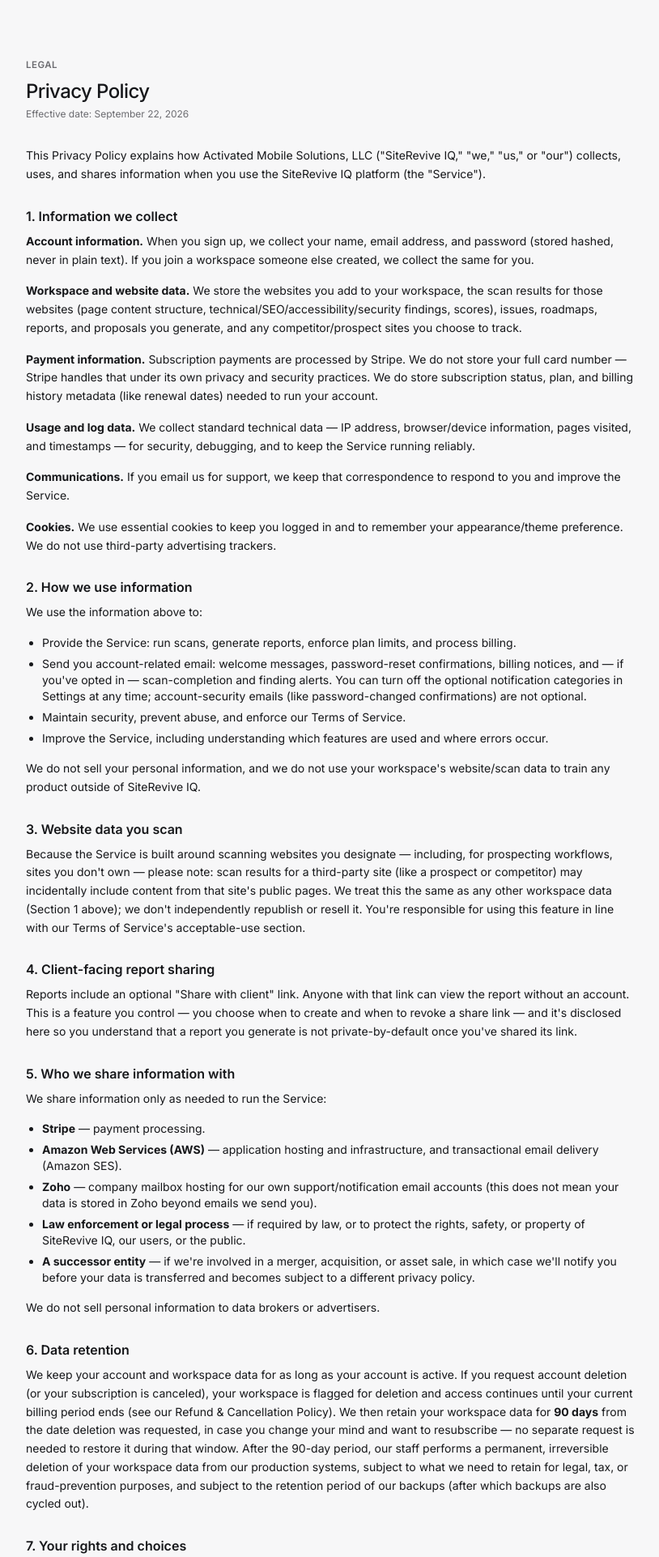
After one commit to Dandre89/sitereviveiq-basic, a Django app: page /legal/privacy/ in a window 1280 px wide. The commit adds this page. Shown: the top 1923 px of the page at 81% size, without its empty margins (232-1046 px from the left). Run offline with Django 5.2, Linux system fonts and the light colour scheme; parts of the project's set-up code (start-up, migrations or seed data) failed here and were passed over; some libraries are stand-ins or nearby versions.

Commit message:
Add public legal pages (Terms, Privacy, Refund & Cancellation Policy) and link from login/signup/pricing footers

```diff
--- a/src/apps/core/urls.py
+++ b/src/apps/core/urls.py
@@ -7,4 +7,7 @@ app_name = "core"
 urlpatterns = [
     path("", views.dashboard, name="dashboard"),
     path("settings/", views.settings_view, name="settings"),
+    path("legal/terms/", views.legal_terms, name="legal_terms"),
+    path("legal/privacy/", views.legal_privacy, name="legal_privacy"),
+    path("legal/refund-policy/", views.legal_refund_policy, name="legal_refund_policy"),
 ]
--- a/src/apps/core/views.py
+++ b/src/apps/core/views.py
@@ -9,6 +9,19 @@ from apps.scans.models import Scan
 from apps.websites.models import Website
 from apps.workspaces.access import scope_websites
 from apps.workspaces.models import WorkspaceMembership
+
+
+def legal_terms(request):
+    """Public — no @login_required. See views.py docstring note in the Enterprise codebase's copy of this page: policy text is company-wide and duplicated verbatim across all three tiers."""
+    return render(request, "legal/terms.html")
+
+
+def legal_privacy(request):
+    return render(request, "legal/privacy.html")
+
+
+def legal_refund_policy(request):
+    return render(request, "legal/refund_policy.html")
 
 
 @login_required
--- /dev/null
+++ b/src/templates/legal/privacy.html
@@ -0,0 +1,87 @@
+{% extends "base.html" %}
+{% block title %}Privacy Policy — SiteRevive IQ{% endblock %}
+{% block content %}
+<div class="max-w-3xl mx-auto py-10 px-2">
+    <p class="eyebrow mb-2">Legal</p>
+    <h1 class="text-2xl font-medium tracking-tight mb-1">Privacy Policy</h1>
+    <p class="text-xs text-muted mb-8">Effective date: September 22, 2026</p>
+
+    <div class="text-sm">
+        <p class="mb-4 leading-relaxed">This Privacy Policy explains how Activated Mobile Solutions, LLC ("SiteRevive IQ," "we," "us," or "our") collects, uses, and shares information when you use the SiteRevive IQ platform (the "Service").</p>
+        <h2 class="text-base font-semibold mt-7 mb-2">1. Information we collect</h2>
+        <p class="mb-4 leading-relaxed"><strong>Account information.</strong> When you sign up, we collect your name, email address, and password (stored hashed, never in plain text). If you join a workspace someone else created, we collect the same for you.</p>
+        <p class="mb-4 leading-relaxed"><strong>Workspace and website data.</strong> We store the websites you add to your workspace, the scan results for those websites (page content structure, technical/SEO/accessibility/security findings, scores), issues, roadmaps, reports, and proposals you generate, and any competitor/prospect sites you choose to track.</p>
+        <p class="mb-4 leading-relaxed"><strong>Payment information.</strong> Subscription payments are processed by Stripe. We do not store your full card number — Stripe handles that under its own privacy and security practices. We do store subscription status, plan, and billing history metadata (like renewal dates) needed to run your account.</p>
+        <p class="mb-4 leading-relaxed"><strong>Usage and log data.</strong> We collect standard technical data — IP address, browser/device information, pages visited, and timestamps — for security, debugging, and to keep the Service running reliably.</p>
+        <p class="mb-4 leading-relaxed"><strong>Communications.</strong> If you email us for support, we keep that correspondence to respond to you and improve the Service.</p>
+        <p class="mb-4 leading-relaxed"><strong>Cookies.</strong> We use essential cookies to keep you logged in and to remember your appearance/theme preference. We do not use third-party advertising trackers.</p>
+        <h2 class="text-base font-semibold mt-7 mb-2">2. How we use information</h2>
+        <p class="mb-4 leading-relaxed">We use the information above to:</p>
+        <ul class="list-disc pl-5 mb-4 space-y-1.5">
+        <li>Provide the Service: run scans, generate reports, enforce plan limits, and process billing.</li>
+        <li>Send you account-related email: welcome messages, password-reset confirmations, billing notices, and — if you've opted in — scan-completion and finding alerts. You can turn off the optional notification categories in Settings at any time; account-security emails (like password-changed confirmations) are not optional.</li>
+        <li>Maintain security, prevent abuse, and enforce our Terms of Service.</li>
+        <li>Improve the Service, including understanding which features are used and where errors occur.</li>
+        </ul>
+        <p class="mb-4 leading-relaxed">We do not sell your personal information, and we do not use your workspace's website/scan data to train any product outside of SiteRevive IQ.</p>
+        <h2 class="text-base font-semibold mt-7 mb-2">3. Website data you scan</h2>
+        <p class="mb-4 leading-relaxed">Because the Service is built around scanning websites you designate — including, for prospecting workflows, sites you don't own — please note: scan results for a third-party site (like a prospect or competitor) may incidentally include content from that site's public pages. We treat this the same as any other workspace data (Section 1 above); we don't independently republish or resell it. You're responsible for using this feature in line with our Terms of Service's acceptable-use section.</p>
+        <h2 class="text-base font-semibold mt-7 mb-2">4. Client-facing report sharing</h2>
+        <p class="mb-4 leading-relaxed">Reports include an optional "Share with client" link. Anyone with that link can view the report without an account. This is a feature you control — you choose when to create and when to revoke a share link — and it's disclosed here so you understand that a report you generate is not private-by-default once you've shared its link.</p>
+        <h2 class="text-base font-semibold mt-7 mb-2">5. Who we share information with</h2>
+        <p class="mb-4 leading-relaxed">We share information only as needed to run the Service:</p>
+        <ul class="list-disc pl-5 mb-4 space-y-1.5">
+        <li><strong>Stripe</strong> — payment processing.</li>
+        <li><strong>Amazon Web Services (AWS)</strong> — application hosting and infrastructure, and transactional email delivery (Amazon SES).</li>
+        <li><strong>Zoho</strong> — company mailbox hosting for our own support/notification email accounts (this does not mean your data is stored in Zoho beyond emails we send you).</li>
+        <li><strong>Law enforcement or legal process</strong> — if required by law, or to protect the rights, safety, or property of SiteRevive IQ, our users, or the public.</li>
+        <li><strong>A successor entity</strong> — if we're involved in a merger, acquisition, or asset sale, in which case we'll notify you before your data is transferred and becomes subject to a different privacy policy.</li>
+        </ul>
+        <p class="mb-4 leading-relaxed">We do not sell personal information to data brokers or advertisers.</p>
+        <h2 class="text-base font-semibold mt-7 mb-2">6. Data retention</h2>
+        <p class="mb-4 leading-relaxed">We keep your account and workspace data for as long as your account is active. If you request account deletion (or your subscription is canceled), your workspace is flagged for deletion and access continues until your current billing period ends (see our Refund &amp; Cancellation Policy). We then retain your workspace data for <strong>90 days</strong> from the date deletion was requested, in case you change your mind and want to resubscribe — no separate request is needed to restore it during that window. After the 90-day period, our staff performs a permanent, irreversible deletion of your workspace data from our production systems, subject to what we need to retain for legal, tax, or fraud-prevention purposes, and subject to the retention period of our backups (after which backups are also cycled out).</p>
+        <h2 class="text-base font-semibold mt-7 mb-2">7. Your rights and choices</h2>
+        <p class="mb-4 leading-relaxed">Depending on where you live, you may have rights to access, correct, export, or delete your personal information, and to opt out of certain processing. You can:</p>
+        <ul class="list-disc pl-5 mb-4 space-y-1.5">
+        <li>Update your profile information yourself in Settings.</li>
+        <li>Turn off optional email notification categories in Settings.</li>
+        <li>Request account deletion from Settings (self-serve on Basic/Pro) or by contacting us (Enterprise).</li>
+        <li>Contact us at <a class="underline hover:text-primary" href="mailto:support@sitereviveiq.com">support@sitereviveiq.com</a> for any other privacy request, including data access or export requests.</li>
+        </ul>
+        <p class="mb-4 leading-relaxed">We'll respond to verified requests within the timeframe required by applicable law.</p>
+        <h3 class="text-sm font-semibold mt-5 mb-2">California residents (CCPA/CPRA)</h3>
+        <p class="mb-4 leading-relaxed">If you're a California resident, the California Consumer Privacy Act, as amended by the California Privacy Rights Act ("CCPA"), gives you the following rights over the personal information we hold about you:</p>
+        <ul class="list-disc pl-5 mb-4 space-y-1.5">
+        <li><strong>Right to know/access</strong> — what personal information we've collected about you, the categories of sources, our purpose for collecting it, and the categories of third parties we share it with (see Section 1 and Section 5 above for that detail).</li>
+        <li><strong>Right to delete</strong> — request deletion of your personal information, subject to certain exceptions (for example, information we need to retain for legal, tax, or fraud-prevention purposes, per Section 6 above).</li>
+        <li><strong>Right to correct</strong> — request correction of inaccurate personal information we hold about you.</li>
+        <li><strong>Right to opt out of sale or sharing</strong> — we do not sell your personal information, and we do not "share" it (as that term is defined under the CPRA, meaning disclosure for cross-context behavioral advertising) with any third party. Because we don't do either, there's no opt-out link on this site — there's nothing to opt out of.</li>
+        <li><strong>Right to limit use of sensitive personal information</strong> — we collect very little "sensitive personal information" as CPRA defines it. We don't collect Social Security numbers, government IDs, precise geolocation, health, biometric, or similar data. Your password is stored hashed and is never visible to us in plain text. We don't use sensitive personal information for any purpose beyond what's necessary to provide the Service, so there's no separate opt-out needed for this right either.</li>
+        <li><strong>Right to non-discrimination</strong> — we won't deny you the Service, charge you a different price, or provide a different level of service because you exercised any of these rights.</li>
+        <li><strong>Right to appeal</strong> — if we deny your request, you can appeal by replying to our denial email or contacting us at <a class="underline hover:text-primary" href="mailto:support@sitereviveiq.com">support@sitereviveiq.com</a>; we'll respond to your appeal within the timeframe required by law.</li>
+        </ul>
+        <p class="mb-4 leading-relaxed"><strong>How to exercise these rights:</strong> contact us at <a class="underline hover:text-primary" href="mailto:support@sitereviveiq.com">support@sitereviveiq.com</a>, or use the self-serve options in Settings listed above. We'll verify your identity (typically by confirming the request comes from the email address on your account) before fulfilling access, deletion, or correction requests. You may also designate an authorized agent to make a request on your behalf; we may still require you to verify your own identity directly with us.</p>
+        <p class="mb-4 leading-relaxed"><strong>Notice at collection.</strong> The categories of personal information we collect, and why, are described in Sections 1 and 2 above (account information, workspace/website data, payment metadata, usage/log data, communications, and cookies) — collected to provide and secure the Service, process billing, and communicate with you. We retain each category for as long as described in Section 6. We have not sold or shared any California resident's personal information in the preceding 12 months.</p>
+        <h2 class="text-base font-semibold mt-7 mb-2">8. Security</h2>
+        <p class="mb-4 leading-relaxed">We use industry-standard safeguards — encrypted connections (HTTPS), hashed passwords, and access controls — to protect your information. No system is 100% secure, and we can't guarantee absolute security, but we take reasonable steps to protect your data and will notify affected users as required by law in the event of a breach.</p>
+        <h2 class="text-base font-semibold mt-7 mb-2">9. Children's privacy</h2>
+        <p class="mb-4 leading-relaxed">The Service is intended for business use and is not directed at children. We do not knowingly collect personal information from anyone under 16.</p>
+        <h2 class="text-base font-semibold mt-7 mb-2">10. International data transfers</h2>
+        <p class="mb-4 leading-relaxed">Our infrastructure is hosted in the United States (AWS). If you access the Service from outside the U.S., your information will be transferred to and processed in the U.S.</p>
+        <h2 class="text-base font-semibold mt-7 mb-2">11. Changes to this policy</h2>
+        <p class="mb-4 leading-relaxed">We may update this Privacy Policy from time to time. We'll post the updated version here with a new effective date, and for material changes we'll make reasonable efforts to notify account owners by email.</p>
+        <h2 class="text-base font-semibold mt-7 mb-2">12. Contact</h2>
+        <p class="mb-4 leading-relaxed">Activated Mobile Solutions, LLC<br />
+        14189 Lotus Ln., Centreville, VA 20120<br />
+        <a class="underline hover:text-primary" href="mailto:support@sitereviveiq.com">support@sitereviveiq.com</a></p>
+    </div>
+
+    <div class="text-xs text-muted mt-10 pt-6" style="border-top: 1px solid var(--color-border-soft);">
+        <a class="underline hover:text-primary" href="{% url 'core:legal_terms' %}">Terms of Service</a>
+        &middot;
+        <a class="underline hover:text-primary" href="{% url 'core:legal_privacy' %}">Privacy Policy</a>
+        &middot;
+        <a class="underline hover:text-primary" href="{% url 'core:legal_refund_policy' %}">Refund &amp; Cancellation Policy</a>
+    </div>
+</div>
+{% endblock %}
```
Also changed, not shown: src/templates/billing/pricing.html (+7 -0 lines), src/templates/billing/signup.html (+13 -0 lines), src/templates/legal/refund_policy.html (added, +44 -0 lines), src/templates/legal/terms.html (added, +64 -0 lines), src/templates/registration/login.html (+7 -0 lines).
